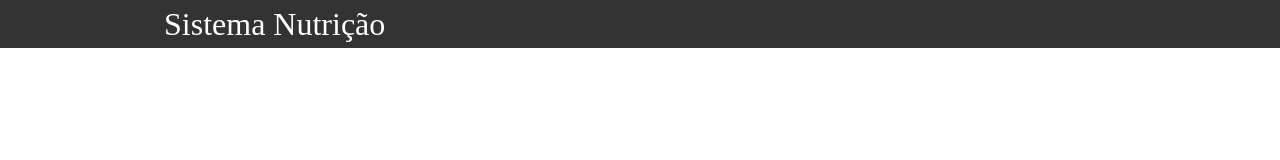
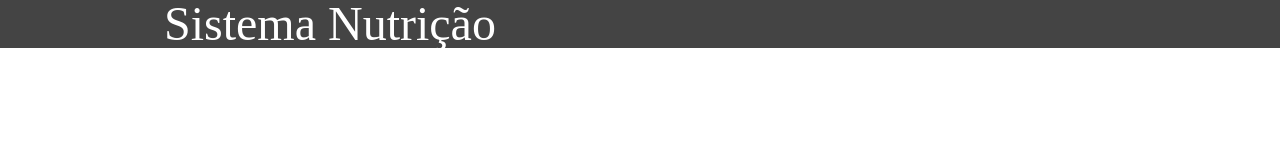
Before and after one commit to thiagocprado/git-course-v2, a website built with Vite: page index.html in a window 1280 px wide. Built offline with nearby package versions, Linux system fonts and the light colour scheme.

Commit message:
Update index.css

```diff
--- a/css/index.css
+++ b/css/index.css
@@ -8,19 +8,19 @@ body {
 }
 
 header {
-  background-color: #333;
+  background-color: #444;
   height: 3em;
   color: #fff;
   margin-bottom: 1em;
 }
 
 header h1 {
-  font-size: 2em;
+  font-size: 3em;
   display: inline-block;
   vertical-align: middle;
 }
 header h2 {
-  font-size: 2em;
+  font-size: 3em;
   display: inline-block;
   vertical-align: middle;
 }
```
